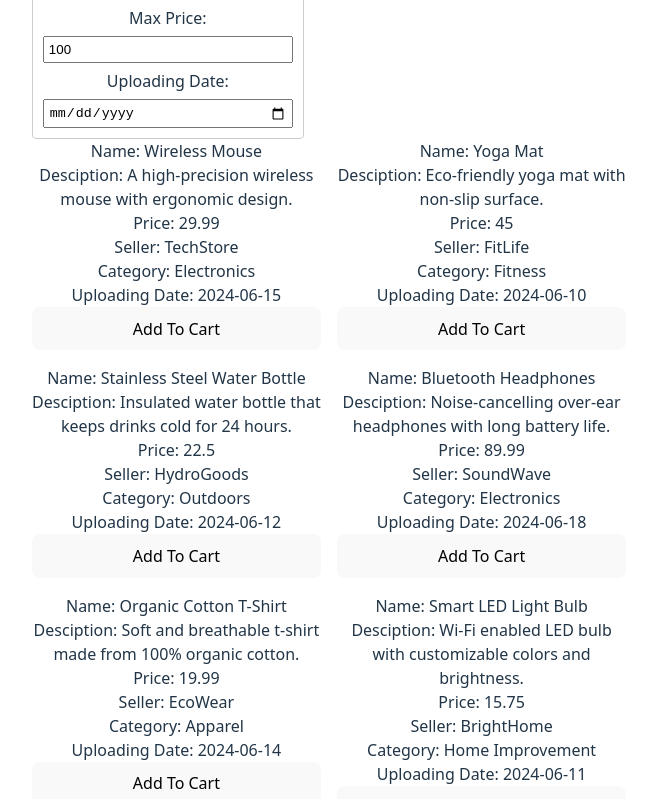
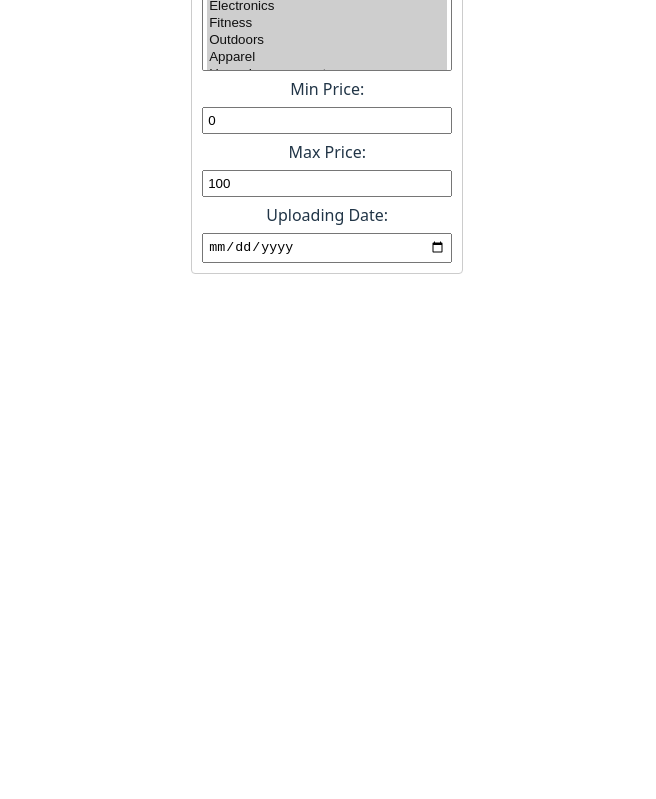
Before and after one commit to TomKoltunov/KoGu, a React (Vite) app: page / in a window 1280 px wide. Shown: the part 360-1159 px from the top of the page, without its empty margins (311-967 px from the left). After the commit the page ends 800 px from the top, so only its background shows below. Built offline with nearby package versions, Linux system fonts and the light colour scheme.

Commit message:
fix HomePage - still need to check and correct the filtering function

```diff
--- a/src/pages/HomePage/index.tsx
+++ b/src/pages/HomePage/index.tsx
@@ -3,6 +3,15 @@ import { useProducts } from "../../hooks/useProducts";
 import { useFilteredProducts } from "../../hooks/useFilteredProducts";
 import { FiltersDropdown } from "./FiltersDropdown";
 import { ProductList } from "./components/ProductsList";
+import type { Product } from "../../types/productType";
+
+export const stringToDateConverter = (stringFormatDate: string): Date => {
+  const extractedYear = Number(stringFormatDate.substring(0, 4));
+  const extractedMonth = Number(stringFormatDate.substring(5, 7));
+  const extractedDay = Number(stringFormatDate.substring(8, 10));
+  const result = new Date(extractedYear, extractedMonth, extractedDay);
+  return result;
+};
 
 export const HomePage = () => {
   const { products, isLoading } = useProducts({ delay: 500 });
@@ -22,7 +31,34 @@ export const HomePage = () => {
     return [...new Set(categories)];
   }, [products]);
 
-  console.log(minPrice);
+  const filteredProducts = useMemo((): Product[] => {
+    return products
+      .filter((product) =>
+        product.name.toLowerCase().includes(searchValue) ||
+        product.description.toLowerCase().includes(searchValue)
+          ? product
+          : ""
+      )
+      .filter((product) =>
+        uniqueCategories.includes(product.category) ? "" : product
+      )
+      .filter((product) =>
+        product.price >= minPrice && product.price <= maxPrice ? product : ""
+      )
+      .filter((product) =>
+        stringToDateConverter(product.uploadingDate) <=
+        stringToDateConverter(uploadingDate)
+          ? ""
+          : product
+      );
+  }, [
+    products,
+    searchValue,
+    uniqueCategories,
+    minPrice,
+    maxPrice,
+    uploadingDate,
+  ]);
 
   return (
     <div
@@ -48,7 +84,7 @@ export const HomePage = () => {
         uploadingDate={uploadingDate}
         setUploadingDate={setUploadingDate}
       />
-      <ProductList products={products} />
+      <ProductList products={filteredProducts} />
     </div>
   );
 };
```
Also changed, not shown: src/types/filteredProductsContextType.ts (+0 -17 lines).
